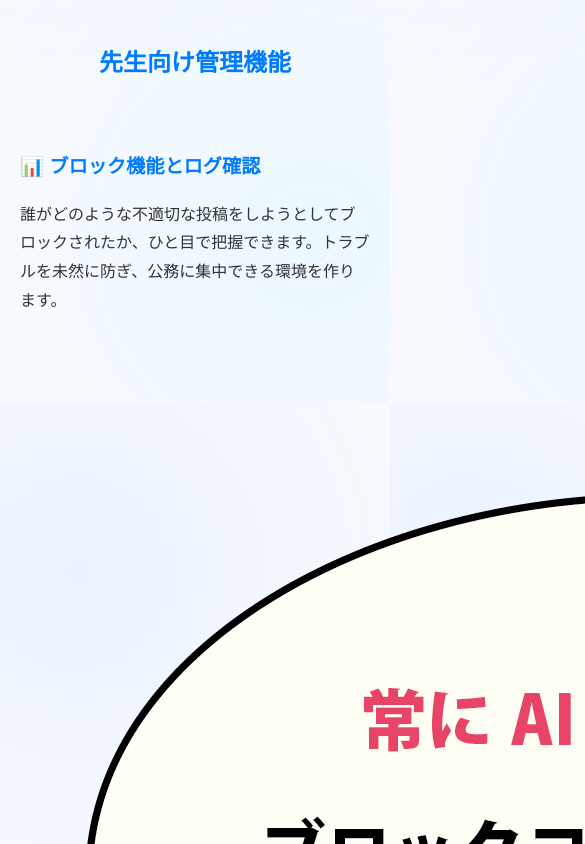
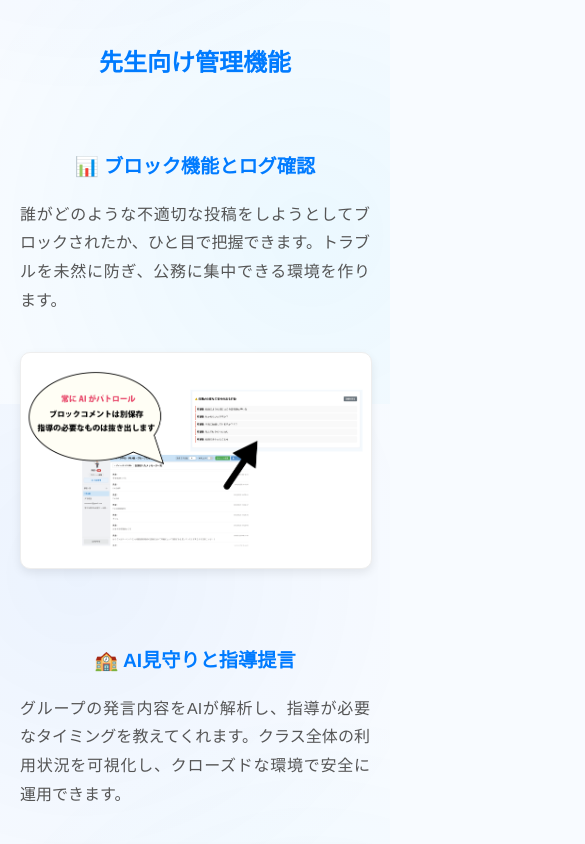
Before and after one commit to y-semba/sns-web, a React (Vite) app: page / in a window 390 px wide. Shown: the part 4660-5504 px from the top of the page, 585 px wide, since content can reach past the window. Built offline with nearby package versions, Linux system fonts and the light colour scheme; no server answers.

Commit message:
写真の修正

```diff
--- a/src/components/04_Merit/Merit.module.css
+++ b/src/components/04_Merit/Merit.module.css
@@ -26,7 +26,7 @@
   letter-spacing: 0.1em;
 }
 
-/* === カードエリア === */
+/* === カードエリア（子ども・教職員向け） === */
 .meritContainer {
   display: flex;
   justify-content: center;
@@ -37,16 +37,11 @@
 
 .featureCard {
   flex: 1;
-  /* ▼▼▼ 変更：背景を透明にし、枠線もシンプルに（または削除） ▼▼▼ */
   background-color: transparent;
-  /* 背景色を透明（白）に */
   border: 1px solid #ddd;
-  /* 枠線は薄いグレーで控えめに（不要なら none に） */
   border-radius: 15px;
   overflow: hidden;
   text-align: left;
-  /* box-shadow: none; */
-  /* 影も消してフラットにするならコメントアウトを外す */
 }
 
 .cardHeader {
@@ -73,7 +68,6 @@
   gap: 20px;
   margin-bottom: 25px;
   padding-bottom: 20px;
-  /* ▼▼▼ 変更：真ん中の線（点線）を削除 ▼▼▼ */
   border-bottom: none;
 }
 
@@ -120,13 +114,12 @@
   text-align: justify;
 }
 
-/* === 先生向け管理機能 === */
+/* === 先生向け管理機能（ここから大きく変更） === */
 
 .teacherSection {
   max-width: 1100px;
   margin: 0px auto 0;
   padding-top: 60px;
-  /* ▼▼▼ 変更：ここにあった区切り線も削除 ▼▼▼ */
   border-top: none;
 }
 
@@ -140,105 +133,80 @@
   width: 100%;
 }
 
-.teacherLayout {
+/* 2つの機能を横並びにするグリッド */
+.teacherFeaturesGrid {
   display: flex;
-  align-items: center;
-  gap: 50px;
+  justify-content: space-between;
+  gap: 40px; /* 左右のブロックの間隔 */
+  align-items: flex-start; /* 上揃え */
 }
 
-.teacherText {
-  flex: 1;
+/* 個々の機能ブロック（説明＋画像） */
+.teacherFeatureBlock {
+  flex: 1; /* 均等な幅にする */
+  display: flex;
+  flex-direction: column; /* 上に説明、下に画像を配置 */
+  gap: 20px; /* 説明と画像の間隔 */
 }
 
-.featureBlock {
-  margin-bottom: 30px;
+/* 説明テキスト部分 */
+.featureDescription {
+  /* 必要であれば高さを揃える設定などを追加 */
 }
 
 .blockTitle {
   font-size: 1.2rem;
   color: #007bff;
-  margin-bottom: 10px;
+  margin-bottom: 15px;
   font-weight: bold;
+  text-align: center; /* タイトルを中央寄せ */
 }
 
-.featureBlock p {
+.featureDescription p {
   line-height: 1.8;
   color: #555;
+  text-align: justify; /* 文章を両端揃え */
 }
 
-.dashboardWrapper {
-  flex: 1.2;
+/* 画像の枠 */
+.featureImageWrapper {
+  width: 100%;
+  border-radius: 10px;
+  overflow: hidden;
+  box-shadow: 0 4px 15px rgba(0, 0, 0, 0.1); /* 軽い影 */
+  border: 1px solid #eee;
+  background-color: #fff; /* 画像透過部分の背景 */
 }
 
-.dashboardImage {
+/* 画像本体 */
+.featureImage {
   width: 100%;
   height: auto;
-  border-radius: 10px;
-  box-shadow: 0 10px 25px rgba(0, 0, 0, 0.1);
-  border: 1px solid #eee;
+  display: block;
+  object-fit: cover;
 }
 
-/* スマホ対応 */
+
+/* === レスポンシブ対応（スマホなど） === */
 @media (max-width: 768px) {
   .meritContainer {
     flex-direction: column;
     padding: 0 10px;
   }
 
-  .teacherLayout {
-    flex-direction: column-reverse;
-    gap: 30px;
-  }
-
-  .dashboardWrapper {
-    width: 100%;
-  }
-
   .teacherSection {
     margin-top: 60px;
     padding-top: 0;
-    /* 線を消したので余白も詰める */
+  }
+
+  /* 先生向け機能を縦並びにする */
+  .teacherFeaturesGrid {
+    flex-direction: column;
+    gap: 50px;
+  }
+
+  .featureImageWrapper {
+    /* スマホでは影を少し弱くしても良い */
+    box-shadow: 0 4px 10px rgba(0, 0, 0, 0.08);
   }
 }
-
-.bottomImagesContainer {
-  display: flex;
-  justify-content: space-between;
-  /* 左右に配置 */
-  gap: 24px;
-  /* 画像間の隙間 */
-  margin-top: 40px;
-  /* 上のセクションとの間隔 */
-  margin-bottom: 40px;
-  /* 下の余白 */
-}
-
-.bottomImageWrapper {
-  flex: 1;
-  /* 2つの画像を均等な幅にする */
-  /* 画像が大きすぎるのを防ぐための最大幅設定（任意で調整してください） */
-  max-width: 50%;
-}
-
-.bottomImage {
-  width: 100%;
-  /* 親要素に合わせてリサイズ */
-  height: auto;
-  /* アスペクト比を維持 */
-  border-radius: 8px;
-  /* 角を少し丸くする（お好みで） */
-  box-shadow: 0 4px 12px rgba(0, 0, 0, 0.1);
-  /* 軽い影をつける（お好みで） */
-}
-
-/* レスポンシブ対応：スマホなど画面が狭いときは縦並びにする */
-@media (max-width: 768px) {
-  .bottomImagesContainer {
-    flex-direction: column;
-    gap: 16px;
-  }
-
-  .bottomImageWrapper {
-    max-width: 100%;
-  }
-}
```
